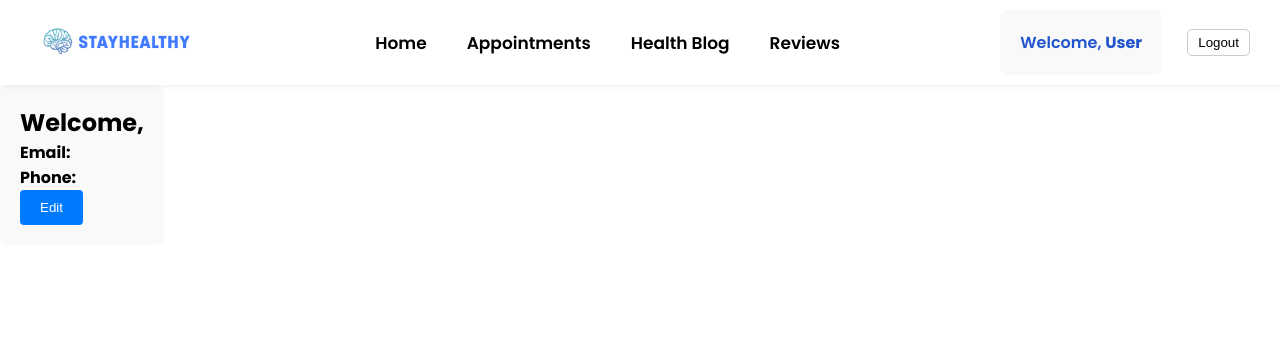
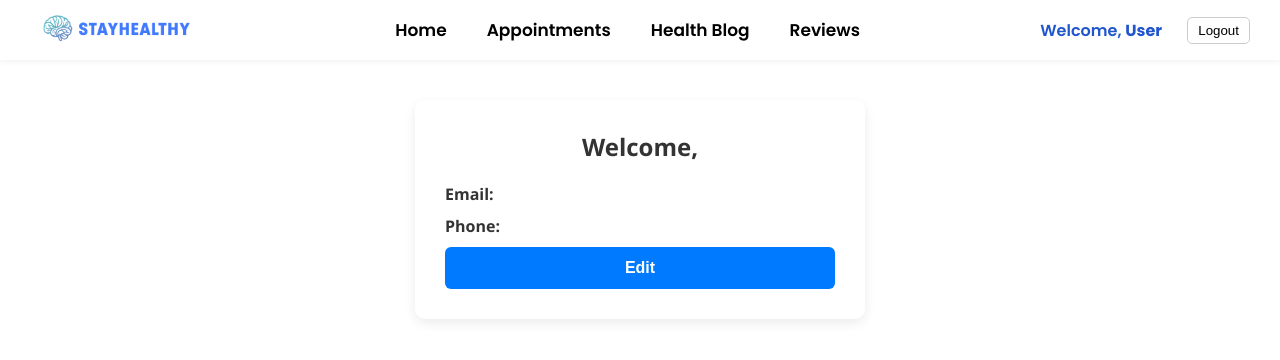
Before and after one commit to NourSafta/stayhealthy-react, a React (Create React App) app: page /profileform in a window 1280 px wide. Shown: the top 360 px of the page. Built offline with nearby package versions, Linux system fonts and the light colour scheme; no server answers; sample sign-in values are in the browser's storage.

Commit message:
Add profile form with edit functionality

```diff
--- a/src/Components/Profile/ProfileForm.css
+++ b/src/Components/Profile/ProfileForm.css
@@ -1,31 +1,59 @@
-.profile-container {
-  max-width: 500px;
-  margin: 0 auto;
-  padding: 20px;
-  border-radius: 8px;
-  background-color: #f9f9f9;
+.profile-form-wrapper {
+    max-width: 450px;
+    margin: 40px auto;
+    padding: 30px;
+    border-radius: 10px;
+    background-color: #ffffff;
+    box-shadow: 0 4px 12px rgba(0, 0, 0, 0.08);
+    font-family: 'Segoe UI', Tahoma, Geneva, Verdana, sans-serif;
   }
 
-.profile-container label {
-  display: block;
-  margin-bottom: 10px;
-  font-weight: bold;
+  .profile-form-wrapper h2 {
+    text-align: center;
+    margin-bottom: 20px;
+    color: #333;
   }
 
-.profile-container input {
-  width: 100%;
-  padding: 10px;
-  margin-top: 5px;
-  margin-bottom: 15px;
-  border: 1px solid #ccc;
-  border-radius: 4px;
+  .profile-form-wrapper label {
+    display: block;
+    margin-bottom: 8px;
+    font-weight: 600;
+    color: #444;
   }
 
-.profile-container button {
-  padding: 10px 20px;
+  .profile-form-wrapper input {
+    width: 100%;
+    padding: 12px;
+    margin-bottom: 18px;
+    border: 1px solid #ccc;
+    border-radius: 6px;
+    box-sizing: border-box;
+    font-size: 15px;
+  }
+
+  .profile-form-wrapper input:disabled {
+    background-color: #f5f5f5;
+  }
+
+  .profile-form-wrapper button {
+    width: 100%;
+    padding: 12px;
     background-color: #007bff;
     border: none;
     color: white;
+    font-size: 16px;
+    font-weight: bold;
+    border-radius: 6px;
     cursor: pointer;
-  border-radius: 4px;
+    transition: background-color 0.3s ease;
   }
+
+  .profile-form-wrapper button:hover {
+    background-color: #0056b3;
+  }
+
+  .profile-details p {
+    font-size: 16px;
+    margin-bottom: 10px;
+    color: #333;
+  }
--- a/src/Components/Profile/ProfileForm.js
+++ b/src/Components/Profile/ProfileForm.js
@@ -77,7 +77,7 @@ const ProfileForm = () => {
   };
 
   return (
-    <div className="profile-container">
+    <div className="profile-form-wrapper">
       {editMode ? (
         <form onSubmit={handleSubmit}>
           <label>
```
Lines whose indentation alone changed are shown as unchanged.
